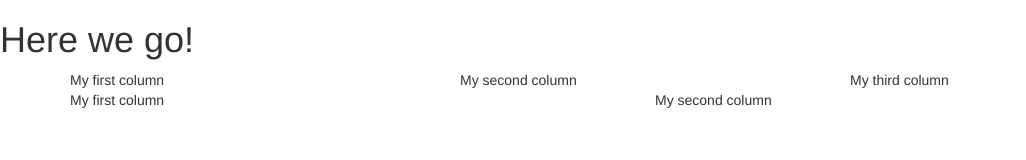
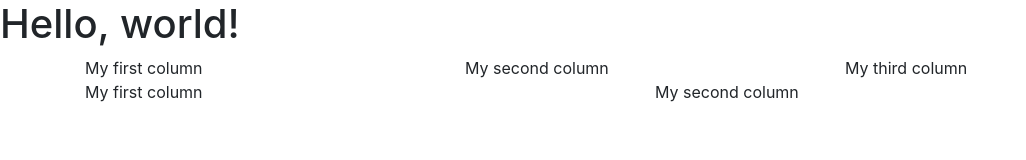
Before and after one commit to Jenttila/hhhh, a plain HTML site: page index.html in a window 1280 px wide. Shown: the whole page, without its empty margins (0-1026 px from the left). Drawn offline with nearby package versions, Linux system fonts and the light colour scheme.

Commit message:
Update index.html

```diff
--- a/index.html
+++ b/index.html
@@ -1,15 +1,17 @@
-<!DOCTYPE html>
+<!doctype html>
 <html lang="en">
-<head>
-  <title>Bootstrap Example</title>
-  <meta charset="utf-8">
-  <h1>Here we go!</h1>
-  <meta name="viewport" content="width=device-width, initial-scale=1">
-  <link rel="stylesheet" href="https://maxcdn.bootstrapcdn.com/bootstrap/3.4.1/css/bootstrap.min.css">
-  <script src="https://ajax.googleapis.com/ajax/libs/jquery/3.5.1/jquery.min.js"></script>
-  <script src="https://maxcdn.bootstrapcdn.com/bootstrap/3.4.1/js/bootstrap.min.js"></script>
-</head>
-<body>
+  <head>
+    <!-- Required meta tags -->
+    <meta charset="utf-8">
+    <meta name="viewport" content="width=device-width, initial-scale=1, shrink-to-fit=no">
+
+    <!-- Bootstrap CSS -->
+    <link rel="stylesheet" href="https://maxcdn.bootstrapcdn.com/bootstrap/4.0.0/css/bootstrap.min.css" integrity="sha384-Gn5384xqQ1aoWXA+058RXPxPg6fy4IWvTNh0E263XmFcJlSAwiGgFAW/dAiS6JXm" crossorigin="anonymous">
+
+    <title>Hello, world!</title>
+    <h1>Hello, world!</h1>
+  </head>
+  <body>
 <div class="container">
   <div class="row">
    <div class="col-sm-4">My first column</div>
```
